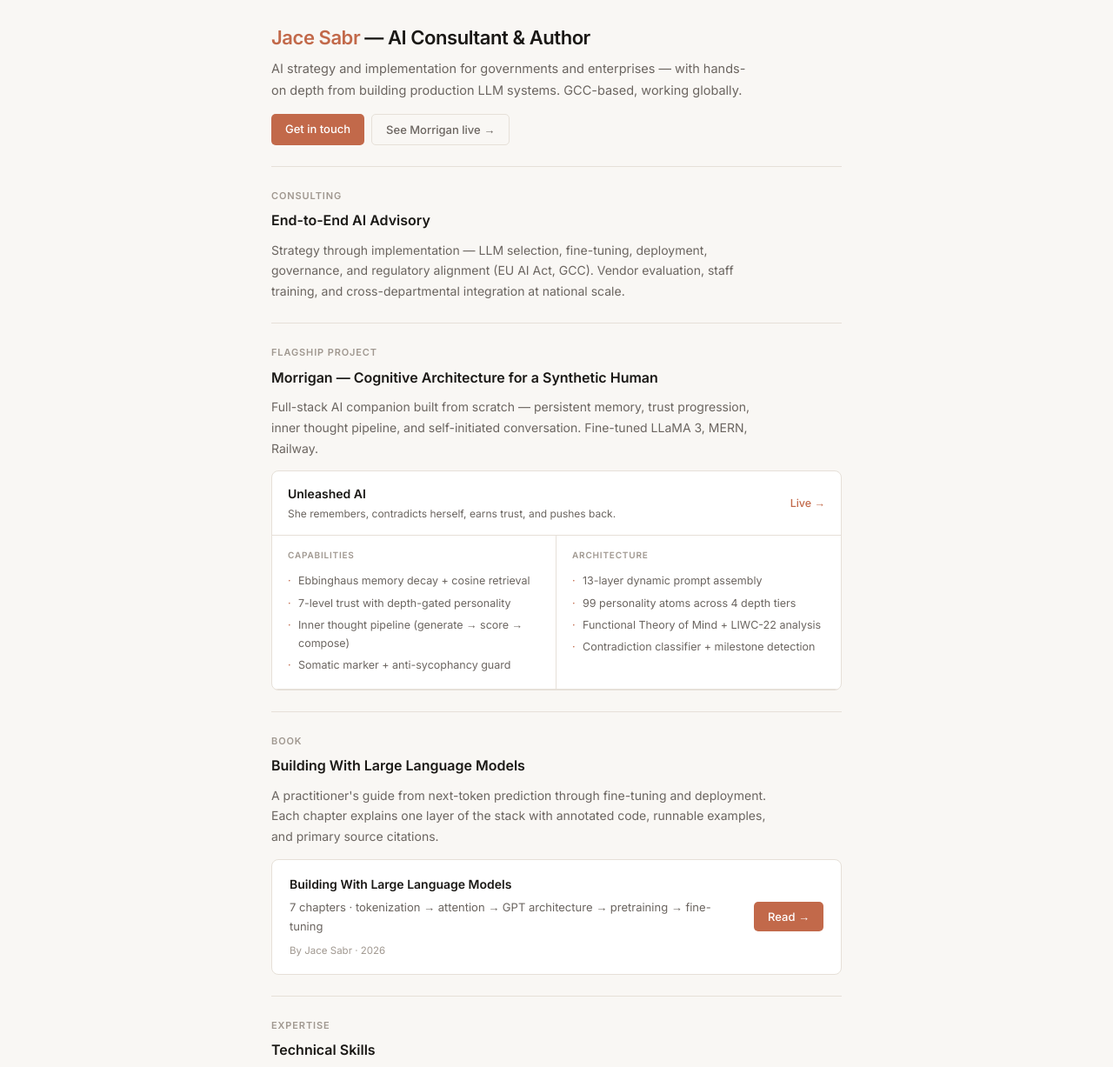
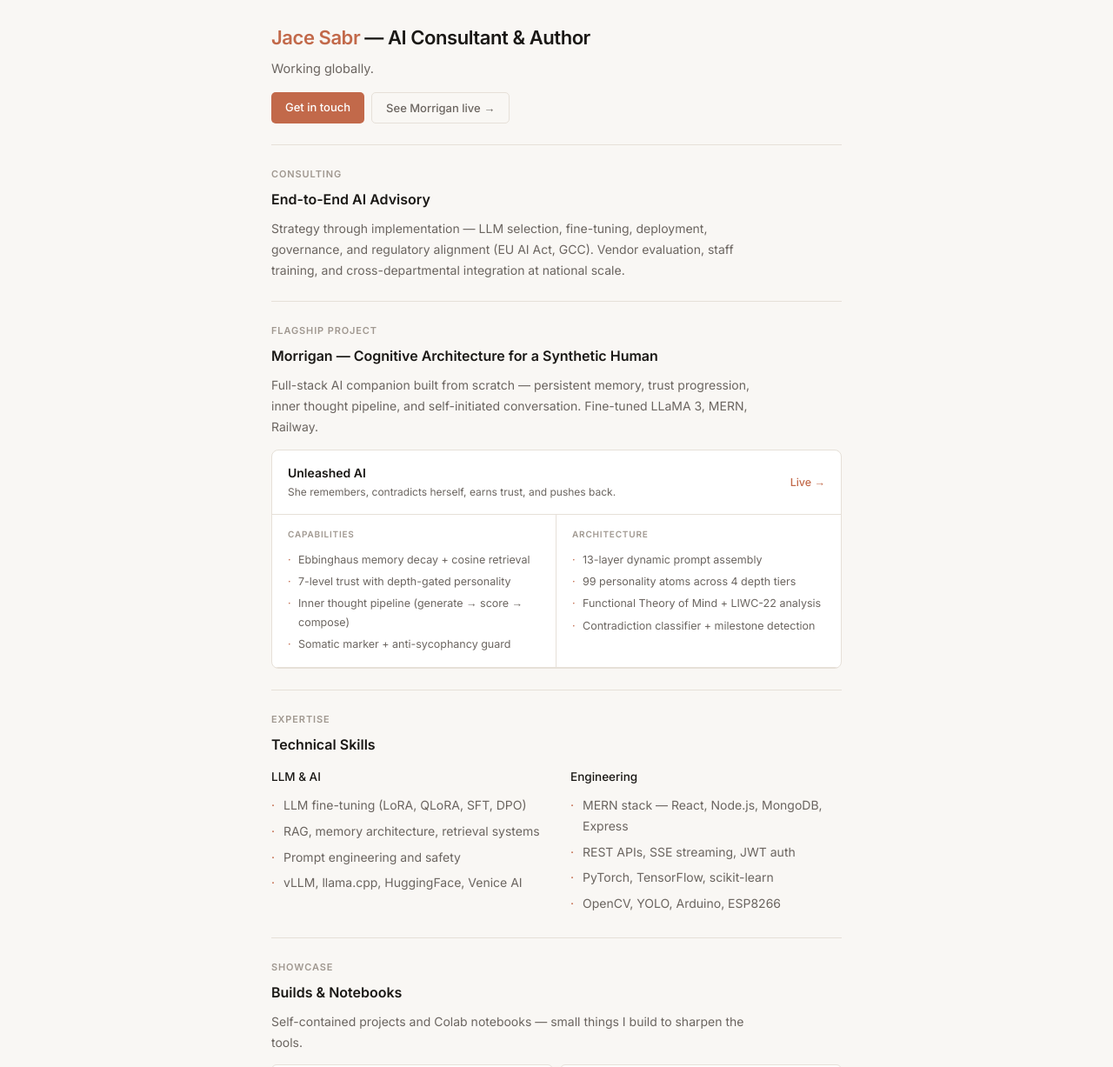
Before and after one commit to jacesabr/resume, a website: page index.html in a window 1280 px wide. Shown: the part 47-1274 px from the top of the page at 87% size. Drawn offline with Linux system fonts and the light colour scheme.

Commit message:
Simplify subtitle to 'Working globally'; remove Book section and nav link

```diff
--- a/index.html
+++ b/index.html
@@ -112,7 +112,6 @@
   <div class="logo">Jace<em>.</em></div>
   <div class="nav-r">
     <a href="#morrigan">Morrigan</a>
-    <a href="#book">Book</a>
     <a href="#showcase">Showcase</a>
     <a href="#expertise">Expertise</a>
     <a href="#contact">Contact</a>
@@ -125,7 +124,7 @@
   <!-- Header -->
   <div class="hd">
     <h1><em>Jace Sabr</em> — AI Consultant &amp; Author</h1>
-    <p class="sub">AI strategy and implementation for governments and enterprises — with hands-on depth from building production LLM systems. GCC-based, working globally.</p>
+    <p class="sub">Working globally.</p>
     <div class="hd-links">
       <a href="mailto:jacesabr@gmail.com" class="btn btn-p">Get in touch</a>
       <a href="https://uncensored-ai.onrender.com/" target="_blank" class="btn btn-s">See Morrigan live →</a>
@@ -172,21 +171,6 @@
           </ul>
         </div>
       </div>
-    </div>
-  </div>
-
-  <!-- Book -->
-  <div class="sec" id="book">
-    <div class="sec-label">Book</div>
-    <h2>Building With Large Language Models</h2>
-    <p>A practitioner's guide from next-token prediction through fine-tuning and deployment. Each chapter explains one layer of the stack with annotated code, runnable examples, and primary source citations.</p>
-    <div class="book-row">
-      <div>
-        <h3>Building With Large Language Models</h3>
-        <p>7 chapters · tokenization → attention → GPT architecture → pretraining → fine-tuning</p>
-        <div class="book-meta">By Jace Sabr · 2026</div>
-      </div>
-      <a href="book/index.html" class="btn btn-p" style="white-space:nowrap">Read →</a>
     </div>
   </div>
 
```
